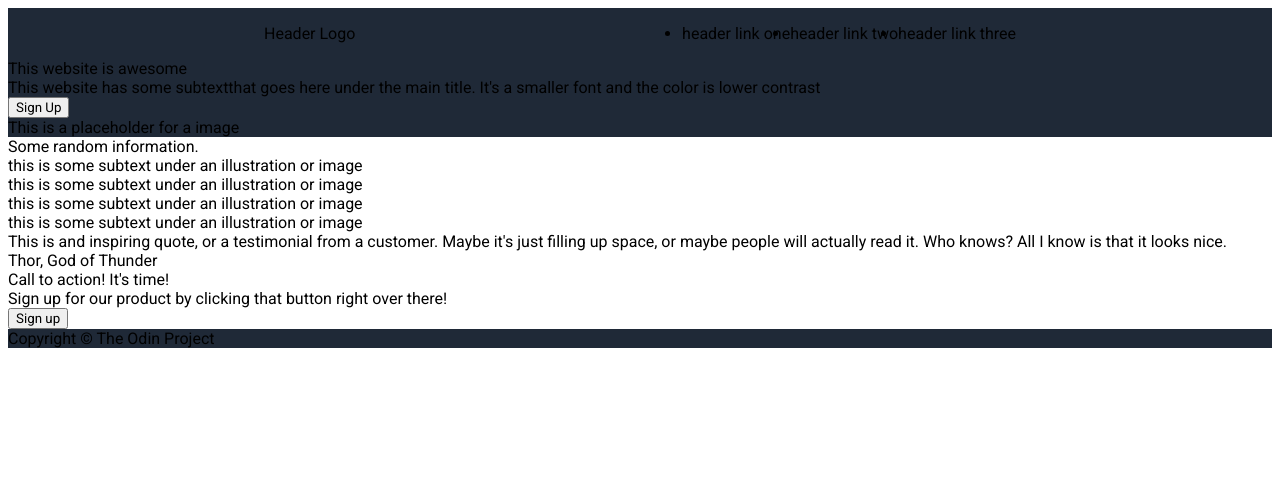
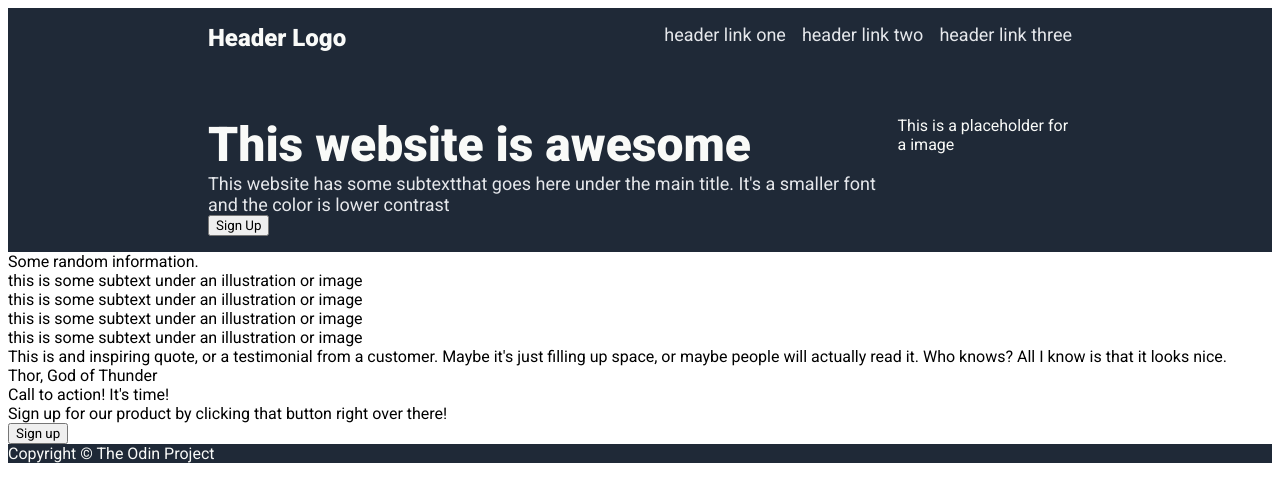
Before and after one commit to Eduard0AC/landing-page-top, a plain HTML site: page index.html in a window 1280 px wide. Drawn offline with Linux system fonts and the light colour scheme.

Commit message:
Add top class and make most of top css

```diff
--- a/index.html
+++ b/index.html
@@ -7,6 +7,7 @@
     </head>
 
     <body>
+        <div class="top">
             <div class="header">
                 <div class="header-logo">Header Logo</div>
                 <ul>
@@ -17,10 +18,13 @@
             </div>
 
             <div class="hero">
+                <div class="hero-text-button">
                     <div class="hero-main-text">This website is awesome</div>
                     <div class="hero-secondary-text">This website has some subtextthat goes here under the main title. It's a smaller font and the color is lower contrast</div>
                     <button class="button">Sign Up</button>
+                </div>
                 <div class="img-placeholder">This is a placeholder for a image</div>
+            </div>
         </div>
 
         <div class="information">
--- a/styles.css
+++ b/styles.css
@@ -4,21 +4,40 @@
     font-family: roboto,sans-serif;
 }
 
-.header{
+.top{
+    display: flex;
+    flex-direction: column;
+    gap: 32px;
+}
+.header, .hero{
     display: flex;
     justify-content: space-between;
-    padding: 16px 256px;
+    padding: 16px 200px;
 }
 
 ul{
     display: flex;
     margin: 0;
+    list-style: none;
+    gap: 16px;
 }
 
 .header-logo{
-
+    font-size: 24px;
+    font-weight: 900;
 }
 
-.header, .hero, .footer{
+.hero-main-text{
+    font-size: 48px;
+    font-weight: 900;
+}
+
+.hero-secondary-text, ul{
+    font-size: 18px;
+    color: #e5e7eb;
+}
+
+.top, .footer{
     background-color: #1f2937;
+    color: #f9faf8;
 }
```
Lines whose indentation alone changed are shown as unchanged.
